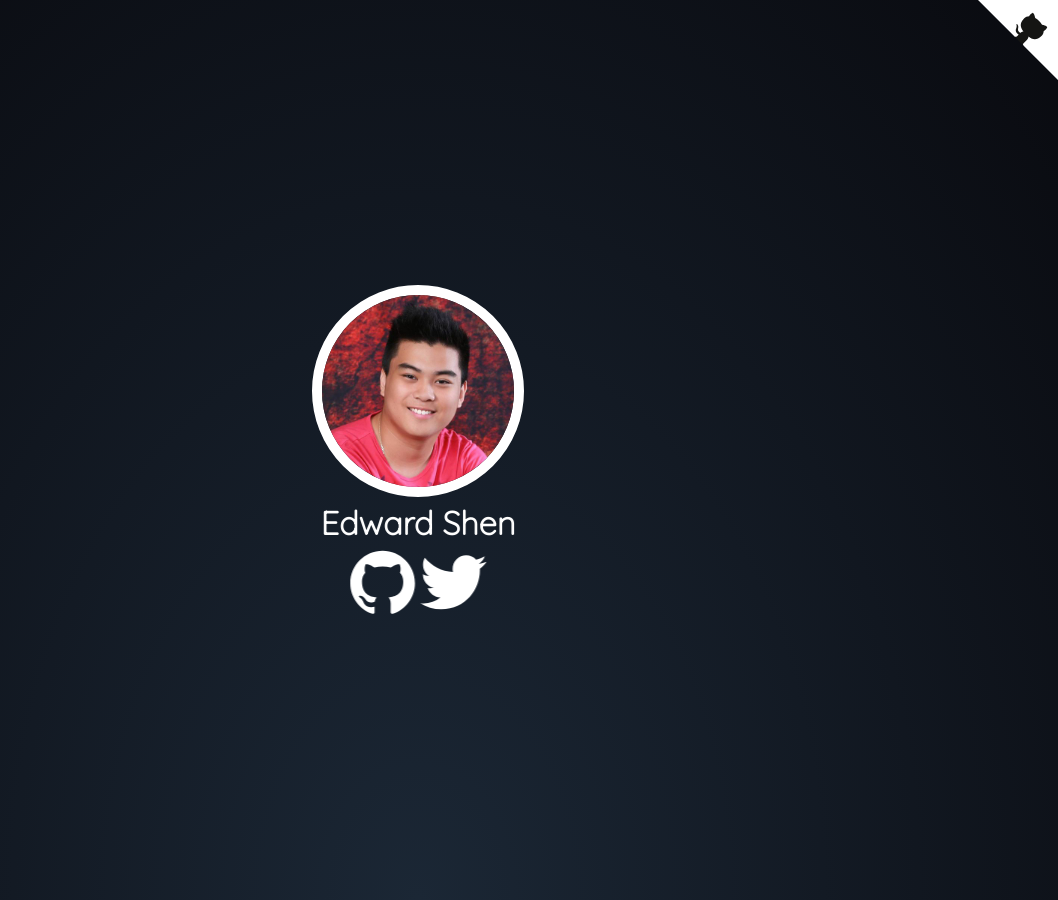
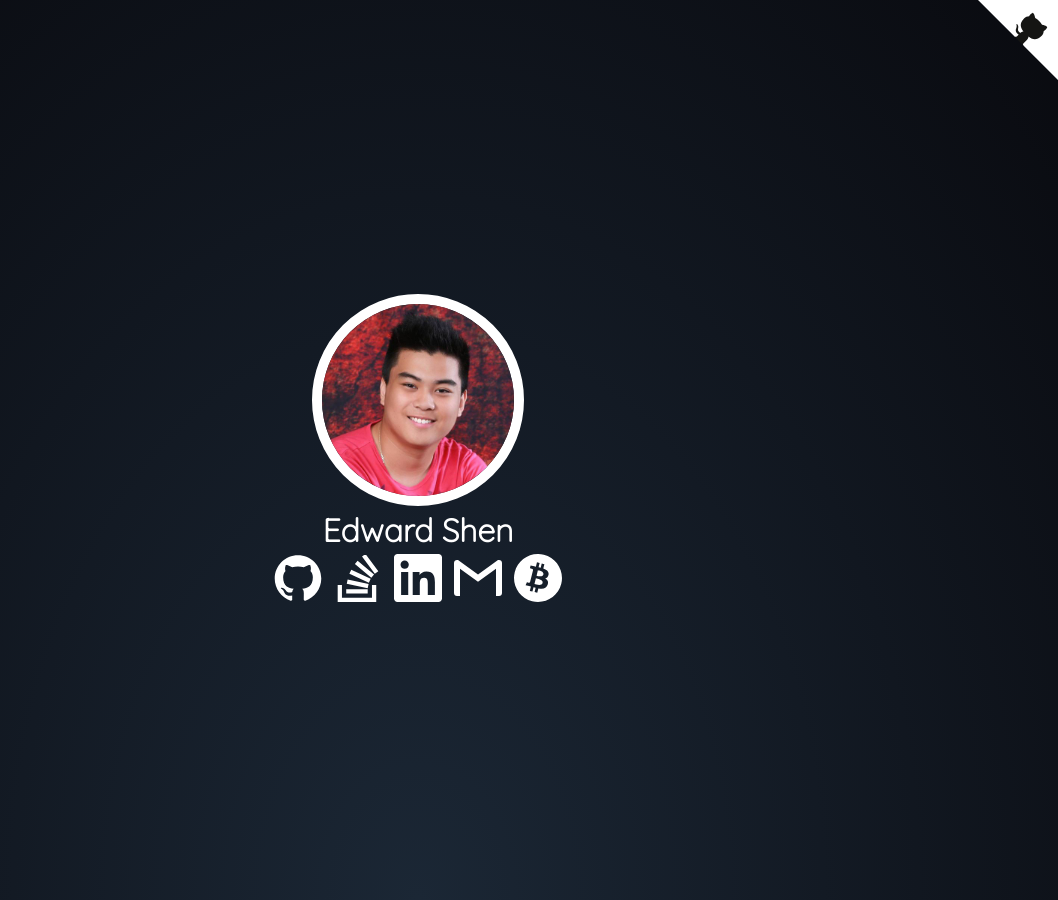
Before and after one commit to edward-shen/edward-shen.github.io, a Jekyll site: the page built from index.md, in a window 1280 px wide. Shown: the whole page, without its empty margins (222-1280 px from the left). Built offline with Jekyll 4.4.1, drawn with Linux system fonts in a browser that asks for light colours.

Commit message:
added other social media, made the tilt effect over larger section
fixed responsive shit

```diff
--- /dev/null
+++ b/_includes/bitcoin.html
@@ -0,0 +1 @@
+<a href="">{% include bitcoin.svg %}</a>
--- /dev/null
+++ b/_includes/gmail.html
@@ -0,0 +1 @@
+<a href="mailto:edward@syllogism.xyz">{% include gmail.svg %}</a>
--- /dev/null
+++ b/_includes/linkedin.html
@@ -0,0 +1 @@
+<a href="https://www.linkedin.com/in/edward-shen-03473260/">{% include linkedin.svg %}</a>
--- /dev/null
+++ b/_includes/stackoverflow.html
@@ -0,0 +1 @@
+<a href="https://stackoverflow.com/users/5054366/edward-shen">{% include stackoverflow.svg %}</a>
--- a/_layouts/home.html
+++ b/_layouts/home.html
@@ -1,17 +1,32 @@
 <!DOCTYPE html>
 <html lang="{{ page.lang | default: site.lang | default: " en " }}">
 {% include head.html %}
+<!--
+  ______    _                       _    _____ _
+ |  ____|  | |                     | |  / ____| |
+ | |__   __| |_      ____ _ _ __ __| | | (___ | |__   ___ _ __
+ |  __| / _` \ \ /\ / / _` | '__/ _` |  \___ \| '_ \ / _ \ '_ \
+ | |___| (_| |\ V  V / (_| | | | (_| |  ____) | | | |  __/ | | |
+ |______\__,_| \_/\_/ \__,_|_|  \__,_| |_____/|_| |_|\___|_| |_|
+
+ If you're looking, I want to be hired. email me at hireme@syllogism.xyz
+-->
 
   <body>
     {% include github-corner.html %}
-
     <main data-tilt>
+      <div id="container">
           <img src="/assets/profile.jpg" />
           <h1>Edward Shen</h1>
           <div id="social-icons">
             {% include icon-github.html username=site.github_username %}
-        {% include icon-twitter.html username=site.twitter_username %}
+            {% include stackoverflow.html %}
+            {% include linkedin.html %}
+            {% include gmail.html %}
+            {% include bitcoin.html %}
           </div>
+        </div>
+
     </main>
 
     <script src="/assets/vanilla-tilt.min.js"></script>
--- a/_sass/_variables.scss
+++ b/_sass/_variables.scss
@@ -49,3 +49,4 @@ $horizontal-padding: 20px;
 $profile-image-size: 15vw;
 
 $font-color: #fff;
+$social-icon-size: 48px;
--- a/assets/main.scss
+++ b/assets/main.scss
@@ -16,34 +16,34 @@
     }
 }
 
-@for $i from 1 through 6 {
-    h#{$i} {
-        font-family: 'Quicksand', sans-serif;
-        color: $font-color;
-    }
-}
 
-html {
-    height: 100%;
-    overflow: hidden;
+h1 {
+    font-family: 'Quicksand', sans-serif;
+    color: $font-color;
 }
 
 body {
-    background: radial-gradient(ellipse at bottom, #1B2735 0%, #090A0F 100%);
     display: flex;
     flex-direction: column;
-    margin: auto auto;
     justify-content: center;
     align-items: center;
-    height: 100%;
+    height: 100vh;
+    background: radial-gradient(ellipse at bottom, #1B2735 0%, #090A0F 100%);
 }
 
 main {
     display: flex;
+    align-items: center;
+    height: 75vh;
+    transform-style: preserve-3d;
+}
+
+#container {
+    display: flex;
     flex-direction: column;
     align-items: center;
-    flex-wrap: wrap;
-    transform-style: preserve-3d;
+    width: 50vw;
+    text-align: center;
     // This is a hacky fix.
     transform: perspective(1000px) rotateX(0deg) rotateY(0deg) scale3d(1, 1, 1);
 
@@ -55,8 +55,8 @@ main {
     img {
         border-radius: 50%;
         border: 10px solid $font-color;
-        @include respond-to(handhelds) { width: 100vw; }
-        @include respond-to(medium-screens) { width: 80vw; }
+        @include respond-to(handhelds) { width: 80vw; }
+        @include respond-to(medium-screens) { width: 60vw; }
         @include respond-to(wide-screens) {
             width: $profile-image-size;
             height: $profile-image-size;
@@ -64,10 +64,14 @@ main {
     }
 
     #social-icons {
-        a {
-            text-decoration: none;
+        transform: translateZ(40px);
+        a { text-decoration: none; }
+
+        svg {
+            width: $social-icon-size;
+            height: $social-icon-size;
+            padding: 0 4px;
         }
-        transform: translateZ(40px);
     }
 
 }
```
Also changed, not shown: _includes/bitcoin.svg (added), _includes/gmail.svg (added), _includes/icon-github.svg, _includes/icon-twitter.svg, _includes/linkedin.svg (added), _includes/stackoverflow.svg (added), assets/vanilla-tilt.min.js. Lines whose indentation alone changed are shown as unchanged.
